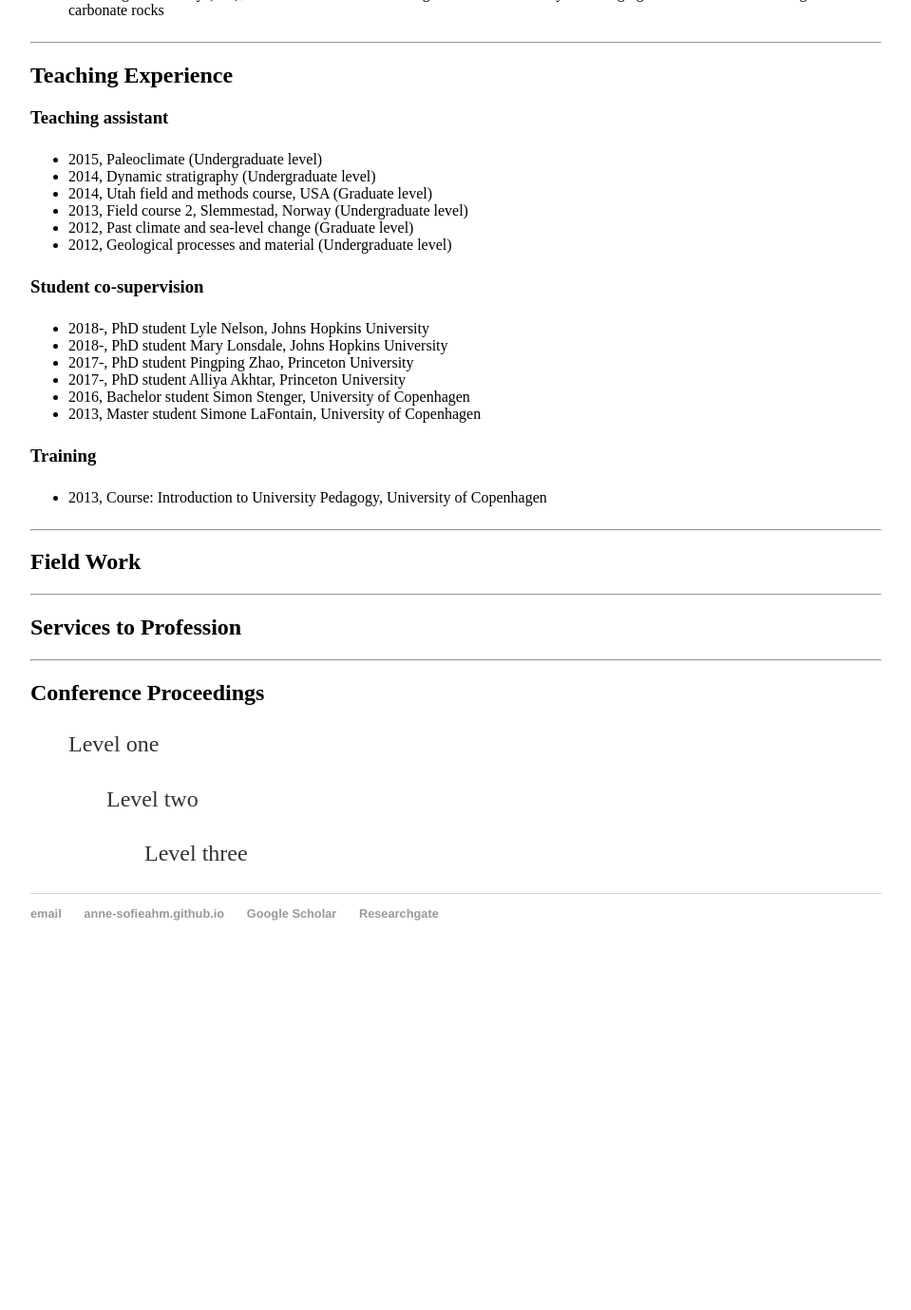
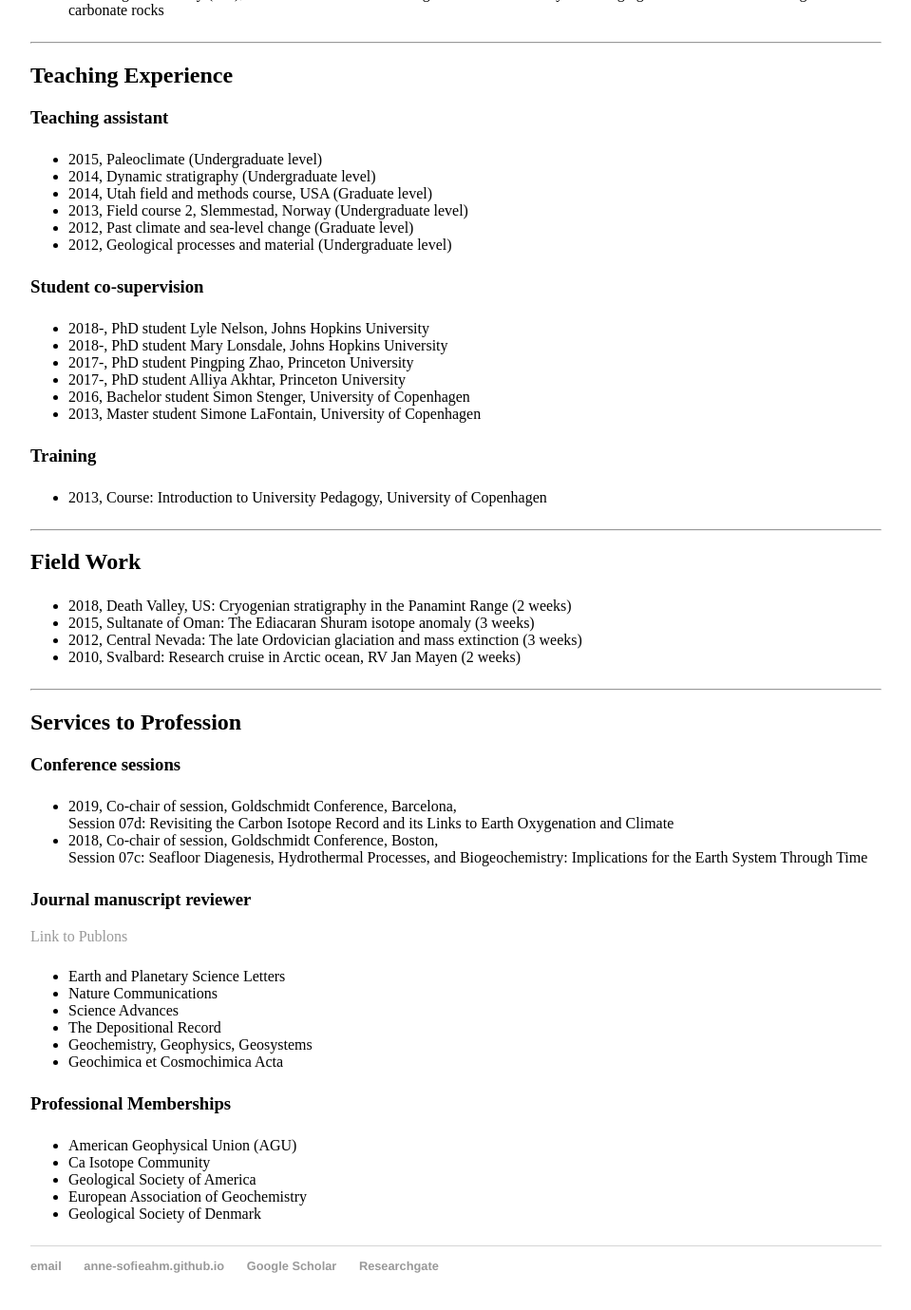
Before and after one commit to Anne-SofieAhm/Anne-SofieAhm.github.io, a Jekyll site: the page built from mycv/index.html, in a window 1280 px wide and 1400 px high, scrolled down 1820 px. Shown: the top 1379 px of the window at 95% size, without its empty margins (160-1119 px from the left). Built offline with Jekyll 4.4.1, drawn with Linux system fonts in a browser that asks for light colours; before the commit the page ends 2849 px from its top, so only the background shows below that; some of the changed text lies outside the part shown.

Commit message:
Update index.html

```diff
--- a/mycv/index.html
+++ b/mycv/index.html
@@ -141,16 +141,50 @@ title: Curriculum Vitae
 
 <hr />
 <h2>Field Work</h2>
+<p>
+  <ul>
+    <li>2018, Death Valley, US: Cryogenian stratigraphy in the Panamint Range (2 weeks)</li>
+    <li>2015, Sultanate of Oman: The Ediacaran Shuram isotope anomaly (3 weeks)</li>
+    <li>2012, Central Nevada: The late Ordovician glaciation and mass extinction (3 weeks)</li>
+    <li>2010, Svalbard: Research cruise in Arctic ocean, RV Jan Mayen (2 weeks)</li>
+  </ul>
+</p>
+
 
 <hr />
 <h2>Services to Profession</h2>
 
-<hr />
-<h2>Conference Proceedings</h2>
+<h3>Conference sessions</h3>
 
-<blockquote><p>Level one</p>
-<blockquote><p>Level two</p>
-<blockquote><p>Level three</p>
-</blockquote>
-</blockquote>
-</blockquote>
+<p>
+  <ul>
+    <li>2019, Co-chair of session, Goldschmidt Conference, Barcelona,<br>
+      Session 07d: Revisiting the Carbon Isotope Record and its Links to Earth Oxygenation and Climate</li>
+    <li>2018, Co-chair of session, Goldschmidt Conference, Boston,<br>
+      Session 07c: Seafloor Diagenesis, Hydrothermal Processes, and Biogeochemistry: Implications for the Earth System Through Time</li>
+    </ul>
+</p>
+
+<h3>Journal manuscript reviewer</h3>
+<a href="https://publons.com/researcher/1572283/anne-sofie-ahm/">Link to Publons</a>
+<p>
+  <ul>
+    <li>Earth and Planetary Science Letters</li>
+    <li>Nature Communications</li>
+    <li>Science Advances</li>
+    <li>The Depositional Record</li>
+    <li>Geochemistry, Geophysics, Geosystems</li>
+    <li>Geochimica et Cosmochimica Acta</li>
+  </ul>
+</p>
+
+<h3>Professional Memberships</h3>
+<p>
+  <ul>
+    <li>American Geophysical Union (AGU)</li>
+    <li>Ca Isotope Community</li>
+    <li>Geological Society of America</li>
+    <li>European Association of Geochemistry</li>
+    <li>Geological Society of Denmark</li>
+  </ul>
+</p>
```
Also changed, not shown: other parts of mycv/index.html (+1 -1 lines).
